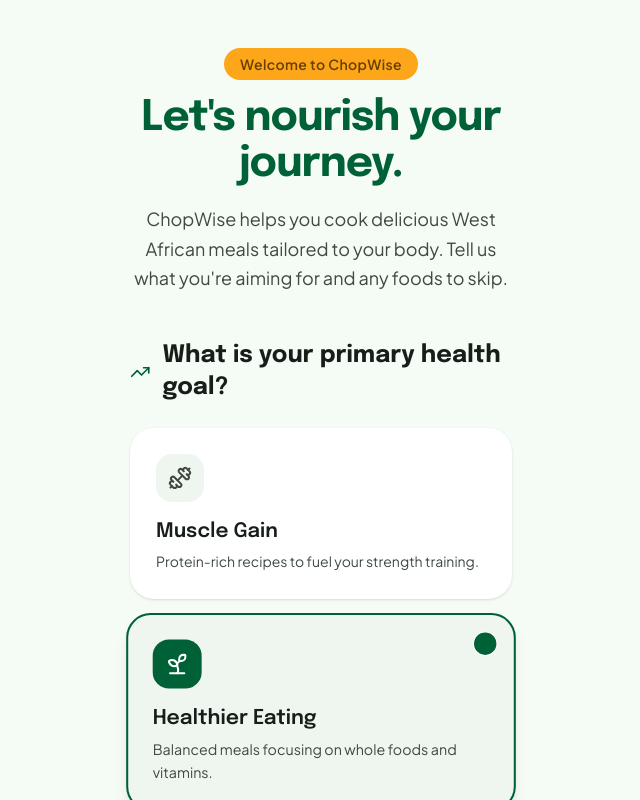
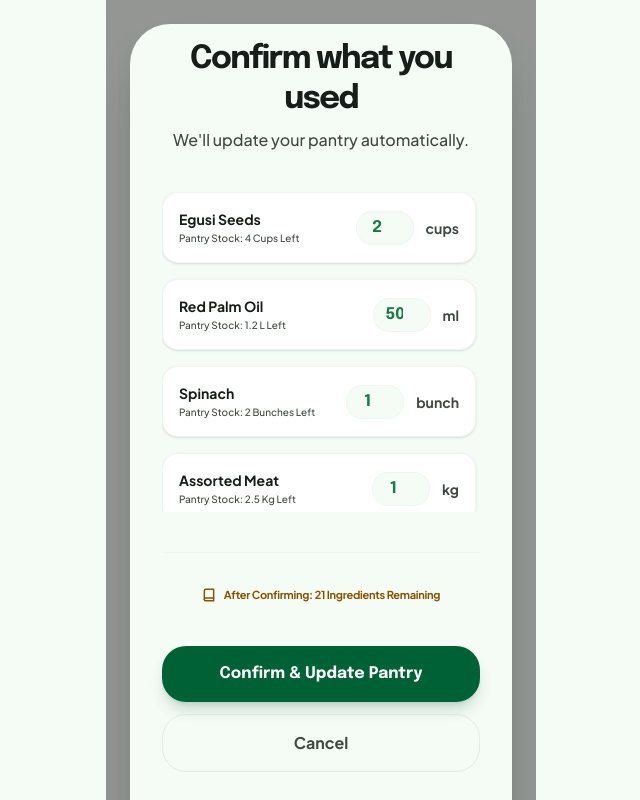
Before and after one commit to Favics-T/chopwise, a React (Vite) app: page /usage-confirmation in a window 1280 px wide. Before the commit this address led to /. Shown: the top 800 px of the page, without its empty margins (319-959 px from the left). Built offline with nearby package versions, Linux system fonts and the light colour scheme.

Commit message:
added usage confirmation page

```diff
--- a/src/App.jsx
+++ b/src/App.jsx
@@ -1,21 +1,22 @@
 import React from 'react';
-// import { BrowserRouter as Router, Routes, Route, Navigate } from 'react-router-dom';
-import {BrowserRouter as Router, Routes,Route,Navigate } from 'react-router-dom'
+import { BrowserRouter as Router, Routes, Route, Navigate } from 'react-router-dom';
 import { AppProvider } from './context/AppContext';
 import Onboarding from './pages/Onboarding';
 import Recipes from './pages/Recipes';
 import Pantry from './pages/Pantry';
-import RecipeDetail from './pages/RecipeDetail'
+import RecipeDetail from './pages/RecipeDetail';
 import Journal from './pages/Journal';
 import PantrySetup from './pages/PantrySetup';
-import ReceiptScan from './pages/RecieptScan'
+import RecieptScan from './pages/RecieptScan'
+
 // import ReceiptScan from './pages/ReceiptScan';
 import Settings from './pages/Settings';
+import UsageConfirmation from './pages/UsageConfirmation';
 
 export default function App() {
   return (
     <AppProvider>
-      <div className="min-h-screen max-w-[430px] mx-auto relative bg-background overflow-x-hidden">
+      <div className="min-h-screen max-w-107.5 mx-auto relative bg-background overflow-x-hidden">
         <Router>
           <Routes>
             <Route path="/" element={<Onboarding />} />
@@ -24,8 +25,9 @@
             <Route path="/recipe-detail" element={<RecipeDetail />} />
             <Route path="/journal" element={<Journal />} />
             <Route path="/pantry-setup" element={<PantrySetup />} />
-            <Route path="/receipt-scan" element={<ReceiptScan />} />
+            <Route path="/receipt-scan" element={<RecieptScan />} />
             <Route path="/settings" element={<Settings />} />
+            <Route path="/usage-confirmation" element={<UsageConfirmation />} />
             <Route path="*" element={<Navigate to="/" />} />
           </Routes>
         </Router>
--- /dev/null
+++ b/src/pages/UsageConfirmation.jsx
@@ -0,0 +1,167 @@
+// src/pages/UsageConfirmation.jsx
+import React, { useState } from 'react';
+import {
+  CheckCircle2,
+  X,
+  ChevronDown,
+  Info
+} from 'lucide-react';
+import { useNavigate } from 'react-router-dom';
+import { motion, AnimatePresence } from 'motion/react';
+
+const IngredientUsageRow = ({ name, usedQty, unit, stockQty, stockUnit }) => (
+  <div className="bg-white p-5 lg:p-4 rounded-2xl border border-outline-variant/20 shadow-sm flex items-center justify-between group hover:border-primary/30 transition-all">
+    <div className="flex flex-col">
+      <h4 className="font-bold text-on-surface lg:text-sm">{name}</h4>
+      <p className="text-[11px] lg:text-[10px] text-on-surface-variant font-bold uppercase lg:capitalize lg:font-medium tracking-wider lg:tracking-normal mt-0.5">
+        {/* desktop */}
+        <span className="hidden lg:inline">Pantry stock: </span>
+        <span className="lg:hidden">Pantry: </span>
+        {stockQty} {stockUnit} {stockUnit === 'cups' ? 'left' : stockUnit === 'cup' ? '' : 'left'}
+      </p>
+    </div>
+    <div className="flex items-center gap-3">
+      <div className="bg-surface-container lg:bg-background px-4 py-2 lg:px-3 lg:py-1 rounded-xl lg:rounded-lg flex items-center gap-2 border border-outline-variant/10">
+        <input
+          type="number"
+          defaultValue={usedQty}
+          className="w-10 lg:w-8 bg-transparent text-center font-display text-lg lg:text-base font-bold text-primary lg:text-primary-container focus:outline-none"
+        />
+      </div>
+      <span className="text-sm font-bold text-on-surface-variant w-12 lg:w-auto">{unit}</span>
+    </div>
+  </div>
+);
+
+export default function UsageConfirmation() {
+  const navigate = useNavigate();
+  const [isConfirming, setIsConfirming] = useState(false);
+
+  const handleConfirm = () => {
+    setIsConfirming(true);
+    // Simulate update delay
+    setTimeout(() => {
+      navigate('/journal');
+    }, 2000);
+  };
+
+  return (
+    <div className="min-h-screen bg-black/40 backdrop-blur-sm flex items-end md:items-center justify-center p-0 md:p-6">
+      <motion.div
+        initial={{ y: "100%" }}
+        animate={{ y: 0 }}
+        className="w-full max-w-125 bg-background rounded-t-[40px] md:rounded-[40px] overflow-hidden shadow-2xl relative"
+      >
+        {/* Success Overlay */}
+        <AnimatePresence>
+          {isConfirming && (
+            <motion.div
+              initial={{ opacity: 0 }}
+              animate={{ opacity: 1 }}
+              className="absolute inset-0 z-50 bg-primary flex flex-col items-center justify-center text-white text-center px-10"
+            >
+              <motion.div
+                initial={{ scale: 0 }}
+                animate={{ scale: 1 }}
+                transition={{ type: "spring", damping: 12 }}
+              >
+                <CheckCircle2 size={120} strokeWidth={1} />
+              </motion.div>
+              <h2 className="font-display text-3xl font-bold mt-8 mb-4">Pantry Updated!</h2>
+              <p className="text-white/80 font-bold uppercase tracking-widest text-[10px]">
+                Subtracting ingredients...
+              </p>
+            </motion.div>
+          )}
+        </AnimatePresence>
+
+        <div className="p-8 pt-4">
+          {/* Handle for mobile UI */}
+          <div className="w-16 h-1.5 bg-outline-variant/30 rounded-full mx-auto mb-8 md:hidden" />
+
+          <div className="text-center mb-10">
+            <h2 className="font-display text-[32px] font-bold text-on-surface leading-tight tracking-tighter mb-2">
+              Confirm what you used
+            </h2>
+            <p className="text-on-surface-variant text-base font-medium">
+              We'll update your pantry automatically.
+            </p>
+          </div>
+
+          <div className="space-y-4 mb-10 max-h-[40vh] overflow-y-auto no-scrollbar pr-1">
+            <IngredientUsageRow
+              name="Egusi Seeds"
+              usedQty={2}
+              unit="cups"
+              stockQty={4}
+              stockUnit="cups"
+            />
+            <IngredientUsageRow
+              name="Red Palm Oil"
+              usedQty={500}
+              unit="ml"
+              stockQty={1.2}
+              stockUnit="L"
+            />
+            <IngredientUsageRow
+              name="Spinach"
+              usedQty={1}
+              unit="bunch"
+              stockQty={2}
+              stockUnit="bunches"
+            />
+            <IngredientUsageRow
+              name="Assorted Meat"
+              usedQty={1}
+              unit="kg"
+              stockQty={2.5}
+              stockUnit="kg"
+            />
+          </div>
+
+          {/* After Confirming Badge */}
+          <div className="flex justify-center mb-10 lg:mb-8 lg:border-t lg:border-outline-variant/10 lg:pt-6">
+            <div className="bg-primary/5 lg:bg-transparent border border-primary/10 lg:border-none px-5 py-2.5 rounded-full flex items-center gap-3 lg:gap-2">
+              {/* desktop icon */}
+              <div className="hidden lg:flex items-center gap-2 text-secondary">
+                <svg width="14" height="14" viewBox="0 0 24 24" fill="none" stroke="currentColor" strokeWidth="2.5" strokeLinecap="round" strokeLinejoin="round">
+                  <path d="M4 19.5A2.5 2.5 0 0 1 6.5 17H20" />
+                  <path d="M6.5 2H20v20H6.5A2.5 2.5 0 0 1 4 19.5v-15A2.5 2.5 0 0 1 6.5 2z" />
+                </svg>
+              </div>
+              <span className="text-[10px] lg:text-[11px] font-black lg:font-bold uppercase lg:capitalize text-on-surface-variant lg:text-secondary tracking-widest lg:tracking-tight">
+                After Confirming: <span className="hidden lg:inline text-secondary">21 ingredients remaining</span>
+              </span>
+              <span className="bg-primary text-white text-[10px] font-black px-3 py-1 rounded-full uppercase lg:hidden">
+                21 ingredients remaining
+              </span>
+            </div>
+          </div>
+
+          <div className="flex flex-col gap-3">
+            <button
+              onClick={handleConfirm}
+              className="w-full bg-primary text-white py-5 lg:py-4 rounded-full lg:rounded-xl font-display text-xl lg:text-base font-bold shadow-lg shadow-primary/20 active:scale-95 transition-all flex items-center justify-center gap-3"
+            >
+              Confirm & Update Pantry
+            </button>
+            <button
+              onClick={() => navigate(-1)}
+              className="w-full py-4 text-on-surface-variant font-bold text-sm lg:text-base hover:bg-surface-container rounded-2xl lg:rounded-xl border border-transparent lg:border-outline-variant/30 transition-all"
+            >
+              Cancel
+            </button>
+          </div>
+        </div>
+
+        {/* Bottom Tip */}
+        <div className="bg-surface-container-high py-4 px-8 flex justify-center items-center gap-2">
+          <Info size={16} className="text-primary" />
+          <p className="text-[11px] font-bold text-on-surface-variant text-center leading-tight">
+            Logging this to your culinary journal automatically.
+          </p>
+        </div>
+      </motion.div>
+    </div>
+  );
+}
```
